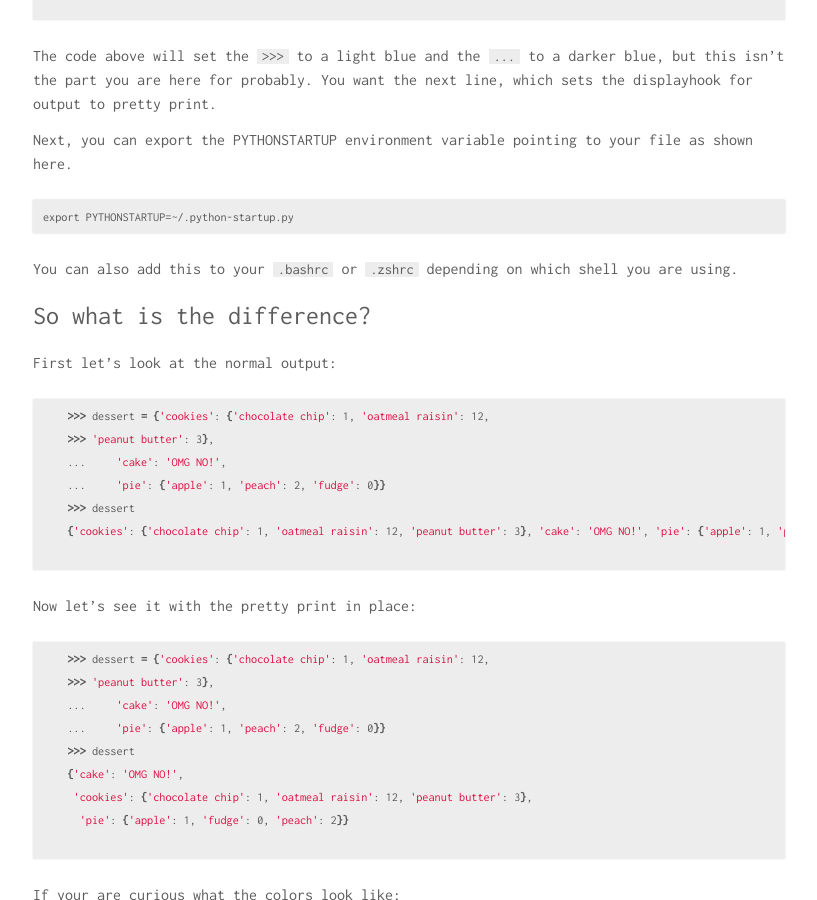
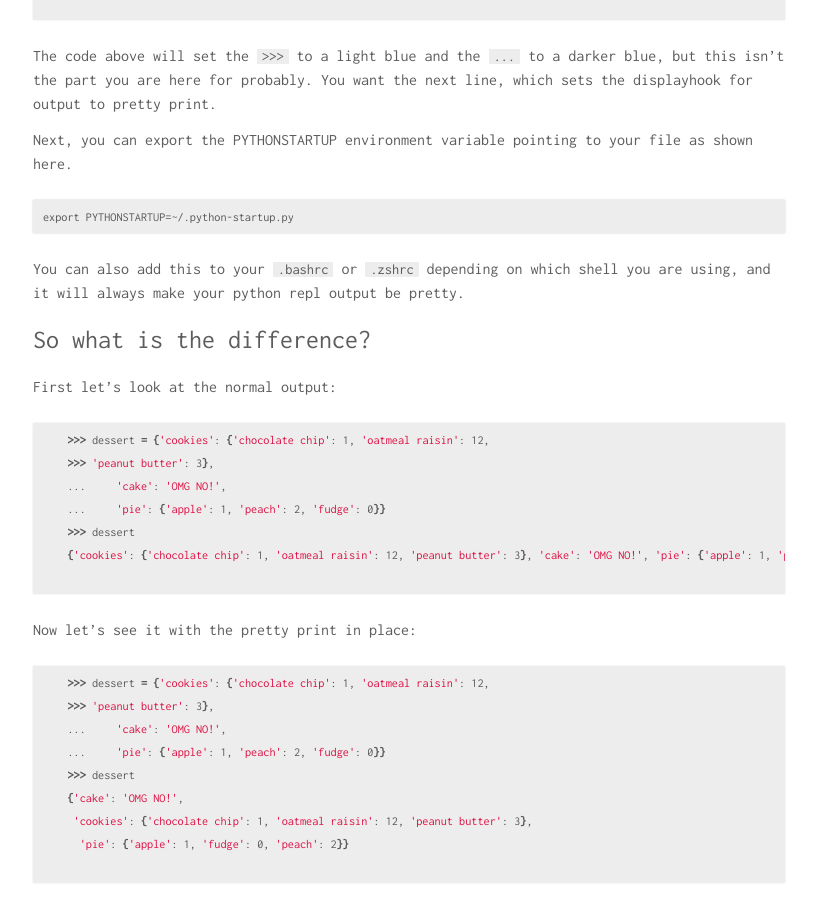
Before and after one commit to jasonamyers/jasonamyers.github.com, a Jekyll site: the page built from _posts/2017-01-07-default-to-pprint-python-repl.md, in a window 1280 px wide and 900 px high, scrolled down 596 px. Shown: the whole window, without its empty margins (231-1048 px from the left). Built offline with Jekyll 4.4.1, drawn with Linux system fonts in a browser that asks for light colours; comment, search, counter and statistics services are not loaded.

Commit message:
Clearer about shells
Signed-off-by: Jason Myers <jason@jasonamyers.com>

```diff
--- a/_posts/2017-01-07-default-to-pprint-python-repl.md
+++ b/_posts/2017-01-07-default-to-pprint-python-repl.md
@@ -38,7 +38,7 @@ file as shown here.
     export PYTHONSTARTUP=~/.python-startup.py
 
 You can also add this to your `.bashrc` or `.zshrc` depending on which shell you
-are using.
+are using, and it will always make your python repl output be pretty.
 
 ## So what is the difference?
 
```
